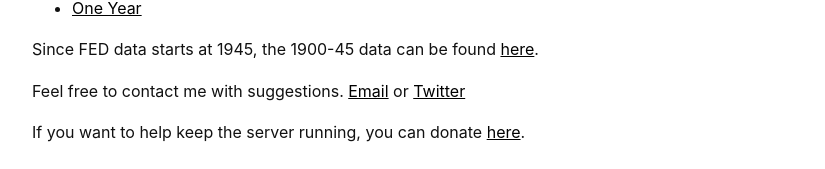
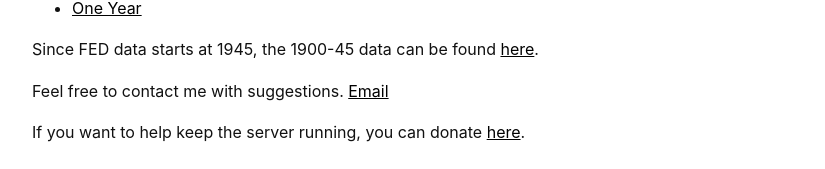
Before and after one commit to ckrowland/msindex, a plain HTML site: page static/index.html in a window 1280 px wide. Shown: the part 1078-1247 px from the top of the page, without its empty margins (218-1043 px from the left). Drawn offline with Linux system fonts and the light colour scheme; files that its build step writes are made by us from their sources; files whose address does not match are found by name.

Commit message:
Update static

```diff
--- a/static/index.html
+++ b/static/index.html
@@ -1,13 +1,23 @@
 <!doctype html>
 <html lang="en">
-
   <head>
     <meta charset="utf-8" />
     <meta content="width=device-width,minimum-scale=1" name="viewport" />
     <title>MS Index</title>
-  <link rel="shortcut icon" type="image/png" href="ckrowland.github.io/msindex/img/conifer.png" />
-  <link rel="stylesheet" type="text/css" href="ckrowland.github.io/msindex/css/global.css" />
-  <script type="module" src="ckrowland.github.io/msindex/js/d3.v7.min.js"></script>
+    <link
+      rel="shortcut icon"
+      type="image/png"
+      href="ckrowland.github.io/msindex/img/conifer.png"
+    />
+    <link
+      rel="stylesheet"
+      type="text/css"
+      href="ckrowland.github.io/msindex/css/global.css"
+    />
+    <script
+      type="module"
+      src="ckrowland.github.io/msindex/js/d3.v7.min.js"
+    ></script>
     <script type="module" src="ckrowland.github.io/msindex/js/main.js"></script>
   </head>
 
@@ -90,13 +100,12 @@
         <p>
           Since FED data starts at 1945, the 1900-45 data can be found
           <a href="http://www.smithers.co.uk/q_faqs/us-cape-and-q-chart/">
-          here</a>.
+            here</a
+          >.
         </p>
         <p>
           Feel free to contact me with suggestions.
           <a href="mailto:connor.k.rowland@icloud.com">Email</a>
-        or
-        <a href="https://www.x.com/connorkrowland">Twitter</a>
         </p>
         <p>
           If you want to help keep the server running, you can donate
@@ -105,5 +114,4 @@
       </div>
     </div>
   </body>
-
 </html>
```
Lines whose indentation alone changed are shown as unchanged.
